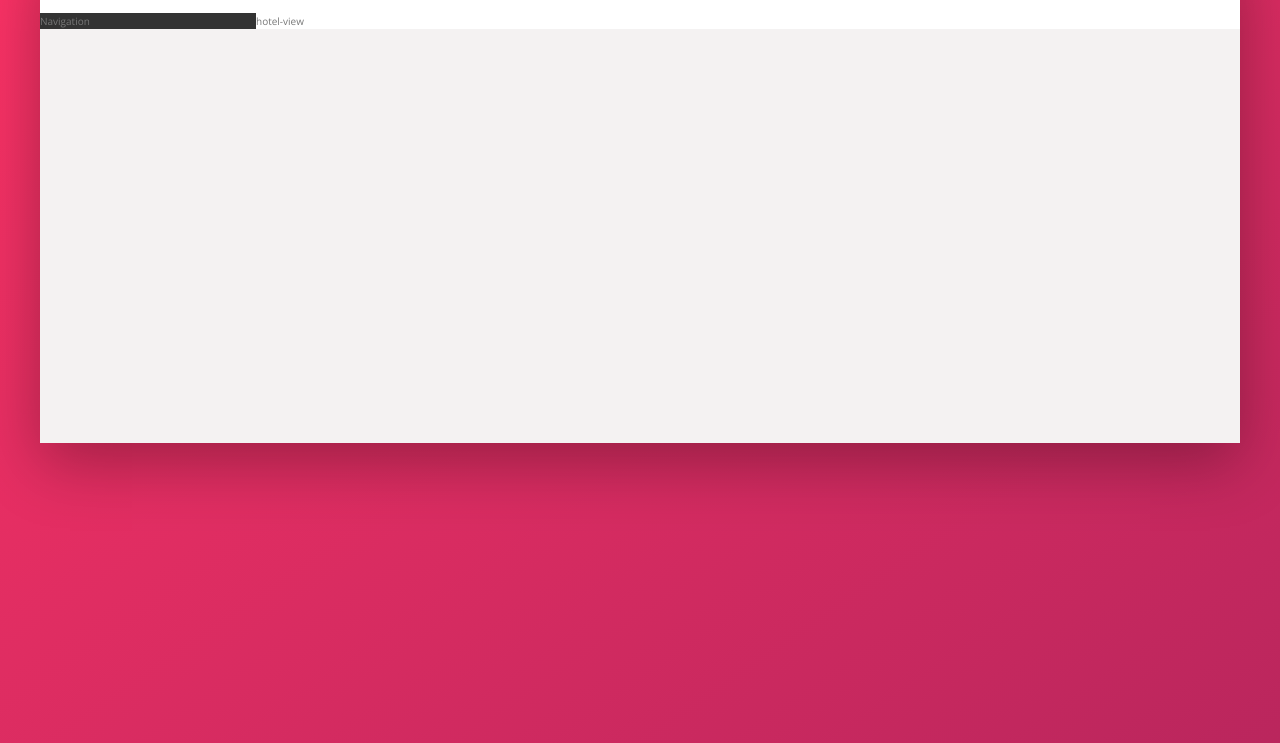
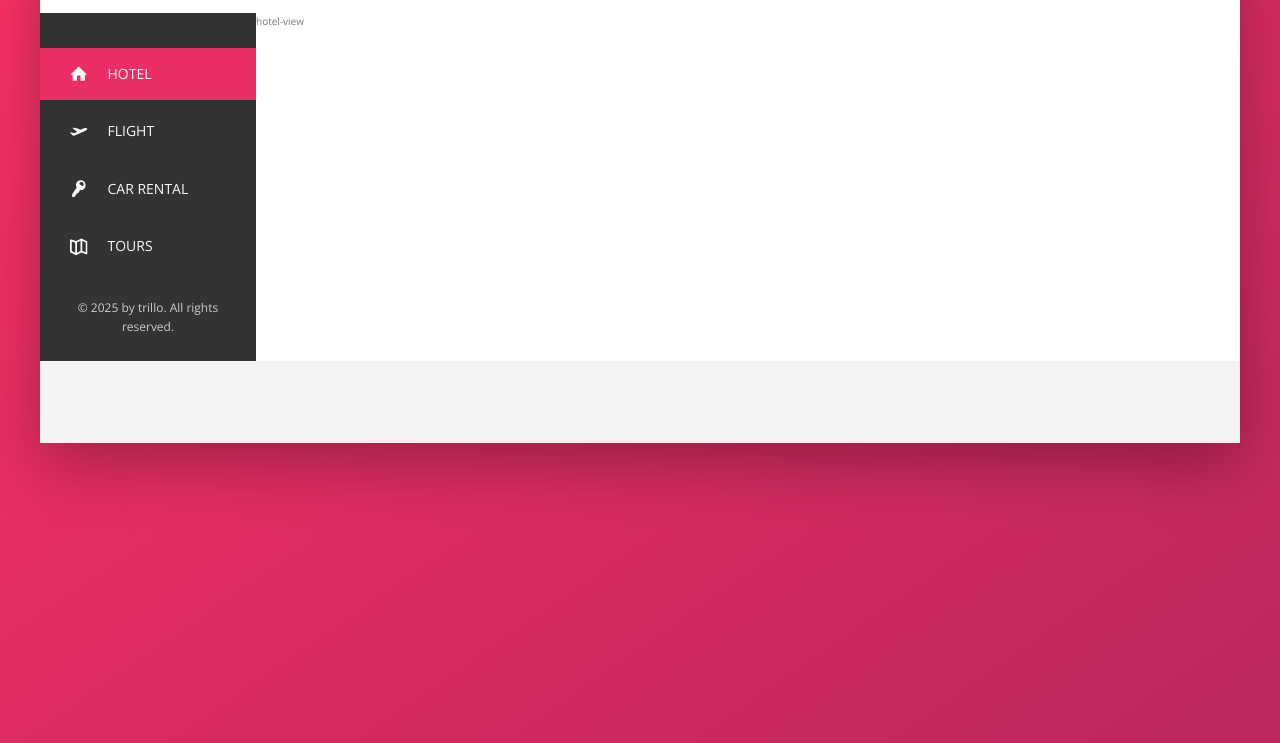
Before and after one commit to mihailomarkovic/trillo, a plain HTML site: page index.html in a window 1280 px wide. Shown: the part 137-880 px from the top of the page. Drawn offline with nearby package versions, Linux system fonts and the light colour scheme.

Commit message:
Style and animate sidebar

```diff
--- a/index.html
+++ b/index.html
@@ -54,7 +54,44 @@
         </nav>
       </header>
       <div class="content">
-        <nav class="sidebar">Navigation</nav>
+        <nav class="sidebar">
+          <ul class="side-nav">
+            <li class="side-nav__item side-nav__item--active">
+              <a href="#" class="side-nav__link">
+                <svg class="side-nav__icon">
+                  <use xlink:href="img/sprite.svg#icon-home"></use>
+                </svg>
+                <span>Hotel</span>
+              </a>
+            </li>
+            <li class="side-nav__item">
+              <a href="#" class="side-nav__link">
+                <svg class="side-nav__icon">
+                  <use xlink:href="img/sprite.svg#icon-aircraft-take-off"></use>
+                </svg>
+                <span>Flight</span>
+              </a>
+            </li>
+            <li class="side-nav__item">
+              <a href="#" class="side-nav__link">
+                <svg class="side-nav__icon">
+                  <use xlink:href="img/sprite.svg#icon-key"></use>
+                </svg>
+                <span>Car rental</span>
+              </a>
+            </li>
+            <li class="side-nav__item">
+              <a href="#" class="side-nav__link">
+                <svg class="side-nav__icon">
+                  <use xlink:href="img/sprite.svg#icon-map"></use>
+                </svg>
+                <span>Tours</span>
+              </a>
+            </li>
+          </ul>
+
+          <div class="legal">&copy; 2025 by trillo. All rights reserved.</div>
+        </nav>
         <main class="hotel-view">hotel-view</main>
       </div>
     </div>
--- a/sass/_components.scss
+++ b/sass/_components.scss
@@ -112,3 +112,72 @@
     margin-right: 1rem;
   }
 }
+
+//SIDE NAVIGATION
+
+.side-nav {
+  font-size: 1.4rem;
+  list-style: none;
+  margin-top: 3.5rem;
+
+  &__item {
+    position: relative;
+
+    &:not(:last-child) {
+      margin-bottom: 0.5rem;
+    }
+  }
+
+  &__item::before {
+    content: "";
+    position: absolute;
+    top: 0;
+    left: 0;
+    height: 100%;
+    width: 3px;
+    background-color: var(--color-primary);
+    transform: scaleY(0);
+    transition: transform 0.2s, width 0.4s cubic-bezier(1, 0, 0, 1) 0.2s,
+      background-color 0.1s;
+  }
+
+  &__item:active::before {
+    background-color: var(--color-primary-light);
+  }
+
+  &__item:hover::before,
+  &__item--active::before {
+    transform: scaleY(1);
+    width: 100%;
+  }
+
+  &__link:link,
+  &__link:visited {
+    color: var(--color-grey-light-1);
+    text-decoration: none;
+    text-transform: uppercase;
+    display: block;
+    padding: 1.5rem 3rem;
+    position: relative;
+    z-index: 10;
+
+    display: flex;
+    align-items: center;
+  }
+
+  &__icon {
+    width: 1.75rem;
+    height: 1.75rem;
+    margin-right: 2rem;
+    fill: currentColor;
+  }
+}
+
+//LEGAL TEXT
+
+.legal {
+  font-size: 1.2rem;
+  color: var(--color-grey-light-4);
+  text-align: center;
+  padding: 2.5rem;
+}
--- a/sass/_layout.scss
+++ b/sass/_layout.scss
@@ -26,6 +26,10 @@
   background-color: var(--color-grey-dark-1);
 
   flex: 0 0 18%;
+
+  display: flex;
+  flex-direction: column;
+  justify-content: space-between;
 }
 
 .hotel-view {
```
Also changed, not shown: css/main.css, css/main.min.css.
